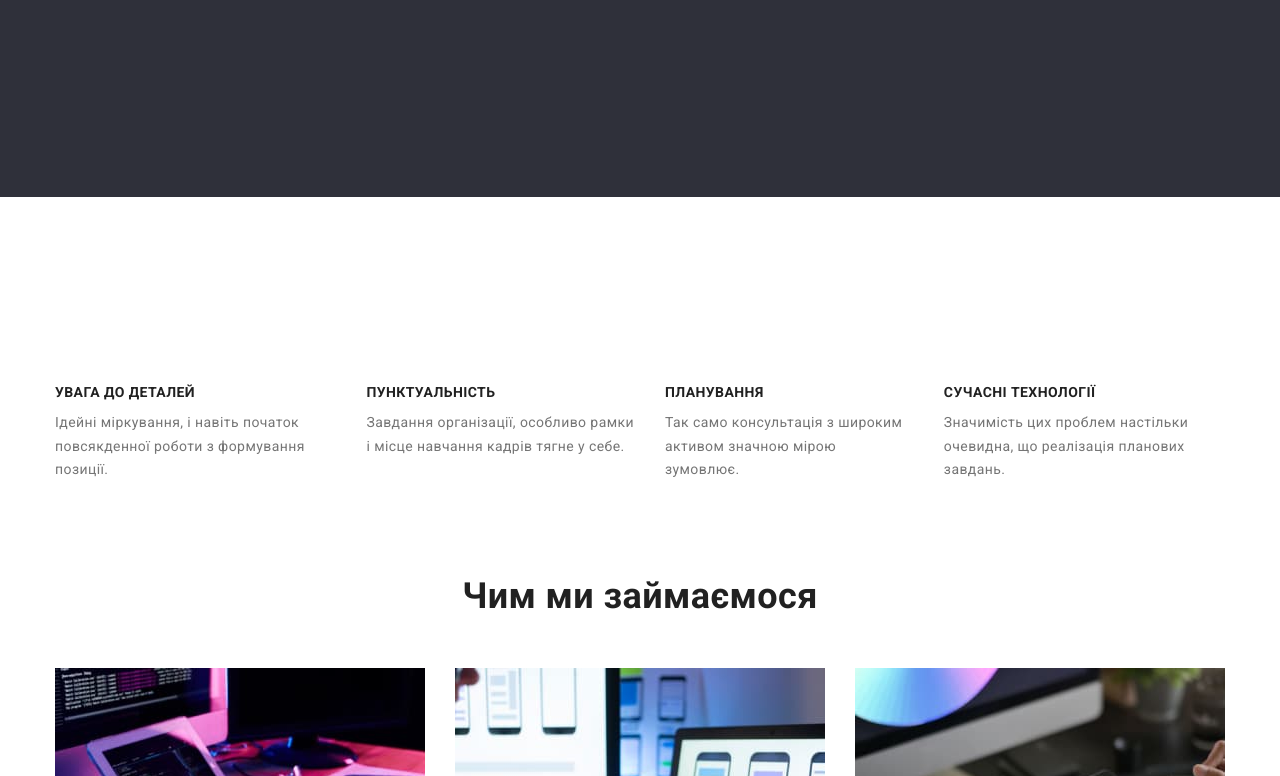
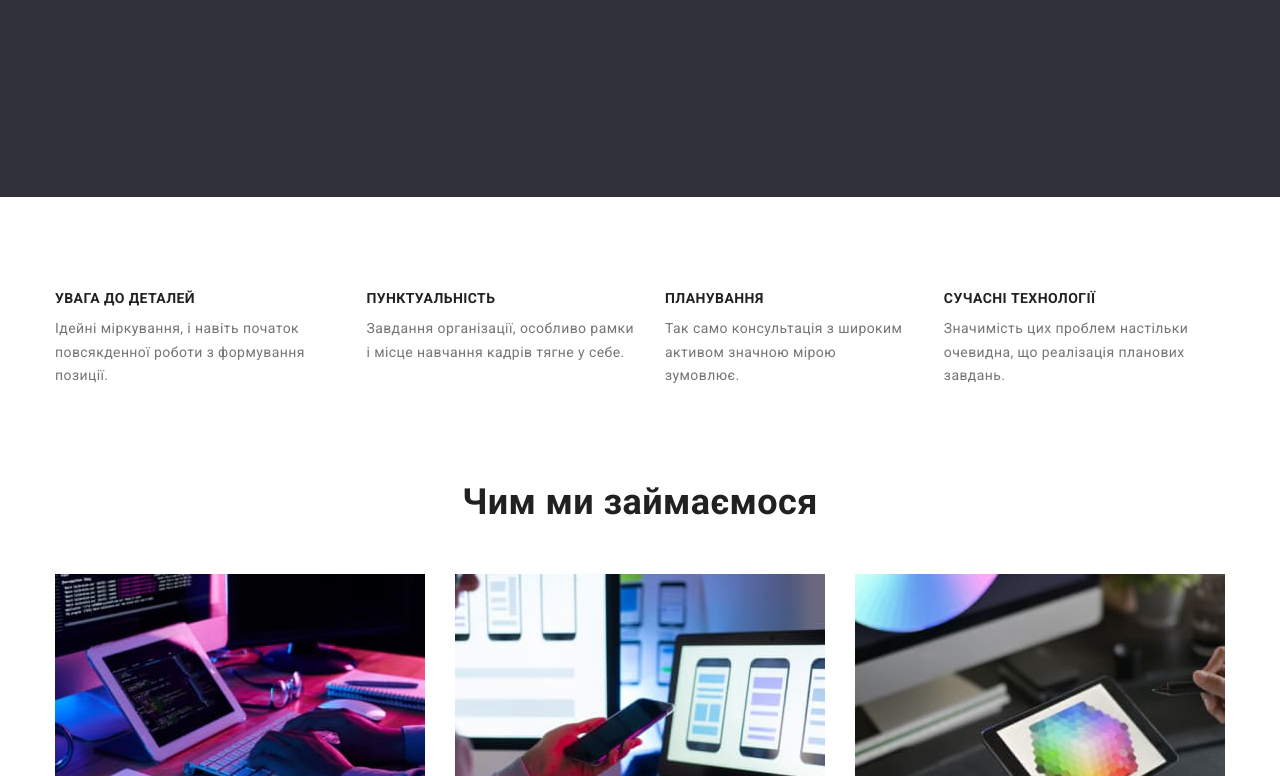
Before and after one commit to Oksana-Stoliar/goit-markup-hw-03, a plain HTML site: page index.html in a window 1280 px wide. Shown: the part 488-1264 px from the top of the page. Drawn offline with nearby package versions, Linux system fonts and the light colour scheme.

Commit message:
Update styles.css

```diff
--- a/css/styles.css
+++ b/css/styles.css
@@ -257,7 +257,7 @@ adress {
 
 /*Specifics*/
 .specifics {
-  padding-top: 94px;
+  padding-top: 0px;
   padding-bottom: 94px;
 }
 
```
